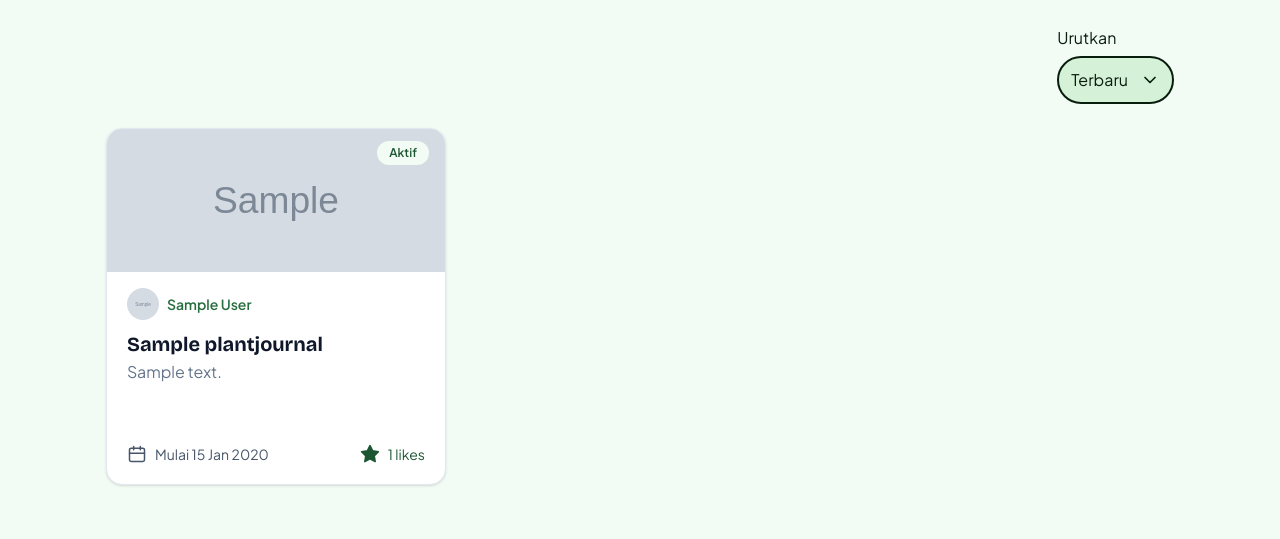
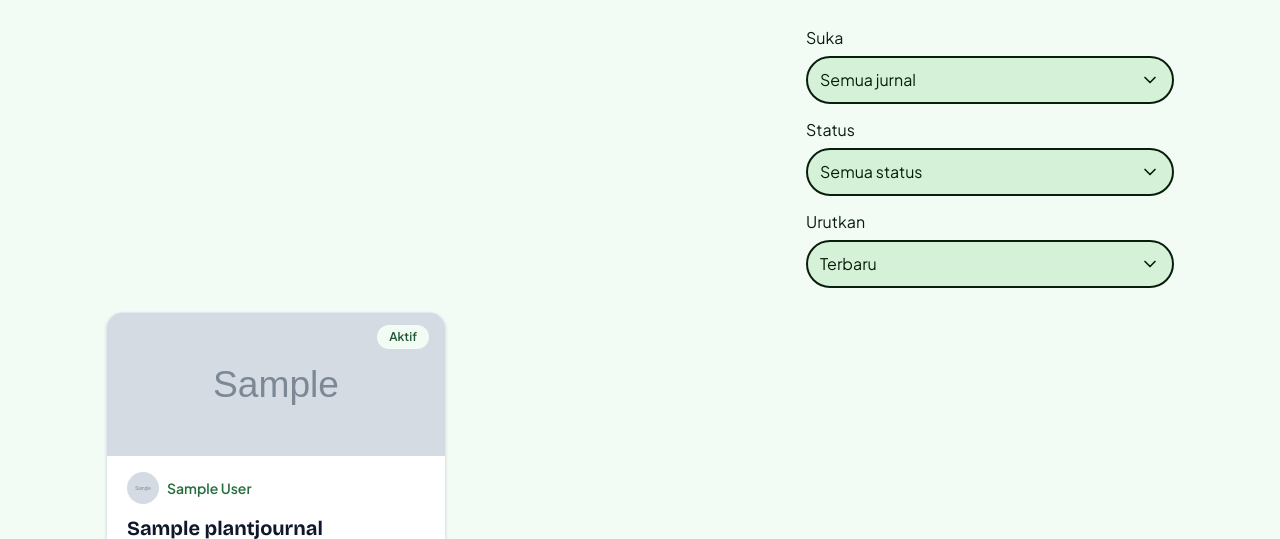
Before and after one commit to PBP-Kelompok-F11/tanampedia, a Django app: page /journal/ in a window 1280 px wide. Shown: the part 311-850 px from the top of the page. Run offline with Django 5.2, Linux system fonts and the light colour scheme; a user stored in the database is signed in; tables that the repository leaves empty hold one stand-in row (values such as "Sample post"); grey boxes marked "Sample" are stand-in pictures; style sheets or scripts are compiled from the project's sources; parts of the project's set-up code (start-up, migrations or seed data) failed here and were passed over; some libraries are stand-ins or nearby versions.

Commit message:
feat(journal): add filtering journal list

```diff
--- a/journal/views.py
+++ b/journal/views.py
@@ -25,6 +25,10 @@ def show_journal_list(request):
     sort = request.GET.get('sort', 'newest')
     if sort not in ('newest', 'most_liked'):
         sort = 'newest'
+    liked = '1' if request.GET.get('liked') == '1' else 'all'
+    status = request.GET.get('status', 'all')
+    if status not in PlantJournal.Status.values:
+        status = 'all'
     journals = PlantJournal.objects.select_related(
         'user',
         'user__profile',
@@ -53,6 +57,11 @@ def show_journal_list(request):
         tab = 'my'
         journals = journals.filter(user=request.user)
 
+    if liked == '1':
+        journals = journals.filter(is_liked=True)
+    if status != 'all':
+        journals = journals.filter(status=status)
+
     ordering = ('-start_date', '-pk')
     if sort == 'most_liked':
         ordering = ('-likes_count', *ordering)
@@ -71,10 +80,26 @@ def show_journal_list(request):
             {'value': 'most_liked', 'label': 'Paling Disukai'},
         ],
         'sort_label': 'Paling Disukai' if sort == 'most_liked' else 'Terbaru',
-        'sort_query_params': [
+        'liked': liked,
+        'liked_options': [
+            {'value': 'all', 'label': 'Semua jurnal'},
+            {'value': '1', 'label': 'Disukai oleh saya'},
+        ],
+        'liked_label': 'Disukai oleh saya' if liked == '1' else 'Semua jurnal',
+        'status': status,
+        'status_options': [
+            {'value': 'all', 'label': 'Semua status'},
+            *[
+                {'value': value, 'label': label}
+                for value, label in PlantJournal.Status.choices
+            ],
+        ],
+        'status_label': dict(PlantJournal.Status.choices).get(status, 'Semua status'),
+        'has_filters': liked == '1' or status != 'all',
+        'list_query_params': [
             (key, value)
             for key, values in request.GET.lists()
-            if key not in ('sort', 'page')
+            if key not in ('sort', 'liked', 'status', 'page')
             for value in values
         ],
         **_profile_context(request.user),
--- a/templates/journal/list.html
+++ b/templates/journal/list.html
@@ -20,10 +20,12 @@
         </div>
     </nav>
     <div class="mb-6 flex justify-end">
-        <form method="get" action="{% url 'journal:show_journal_list' %}" class="max-w-full" data-sort-form>
-            {% for name, value in sort_query_params %}
+        <form method="get" action="{% url 'journal:show_journal_list' %}" class="flex max-w-full flex-wrap justify-end gap-4" data-journal-filters-form>
+            {% for name, value in list_query_params %}
                 <input type="hidden" name="{{ name }}" value="{{ value }}">
             {% endfor %}
+            {% include 'components/dropdown.html' with dropdown_id="journal-liked" label="Suka" name="liked" options=liked_options selected_value=liked selected_label=liked_label compact_inline=True %}
+            {% include 'components/dropdown.html' with dropdown_id="journal-status" label="Status" name="status" options=status_options selected_value=status selected_label=status_label compact_inline=True %}
             {% include 'components/dropdown.html' with dropdown_id="journal-sort" label="Urutkan" name="sort" options=sort_options selected_value=sort selected_label=sort_label compact_inline=True %}
         </form>
     </div>
@@ -32,7 +34,7 @@
             {% include 'journal/partials/journal_card.html' with journal=journal %}
         {% empty %}
             <p id="empty-journals" class="col-span-full rounded-2xl border border-dashed border-grey-300 p-8 text-grey-500">
-                {% if active_tab == 'my' %}Belum ada jurnal. Gunakan tombol Buat Jurnal Baru untuk memulai.{% else %}Belum ada jurnal publik yang bisa ditampilkan.{% endif %}
+                {% if has_filters %}Tidak ada jurnal yang sesuai dengan filter yang dipilih.{% elif active_tab == 'my' %}Belum ada jurnal. Gunakan tombol Buat Jurnal Baru untuk memulai.{% else %}Belum ada jurnal publik yang bisa ditampilkan.{% endif %}
             </p>
         {% endfor %}
     </div>
```
